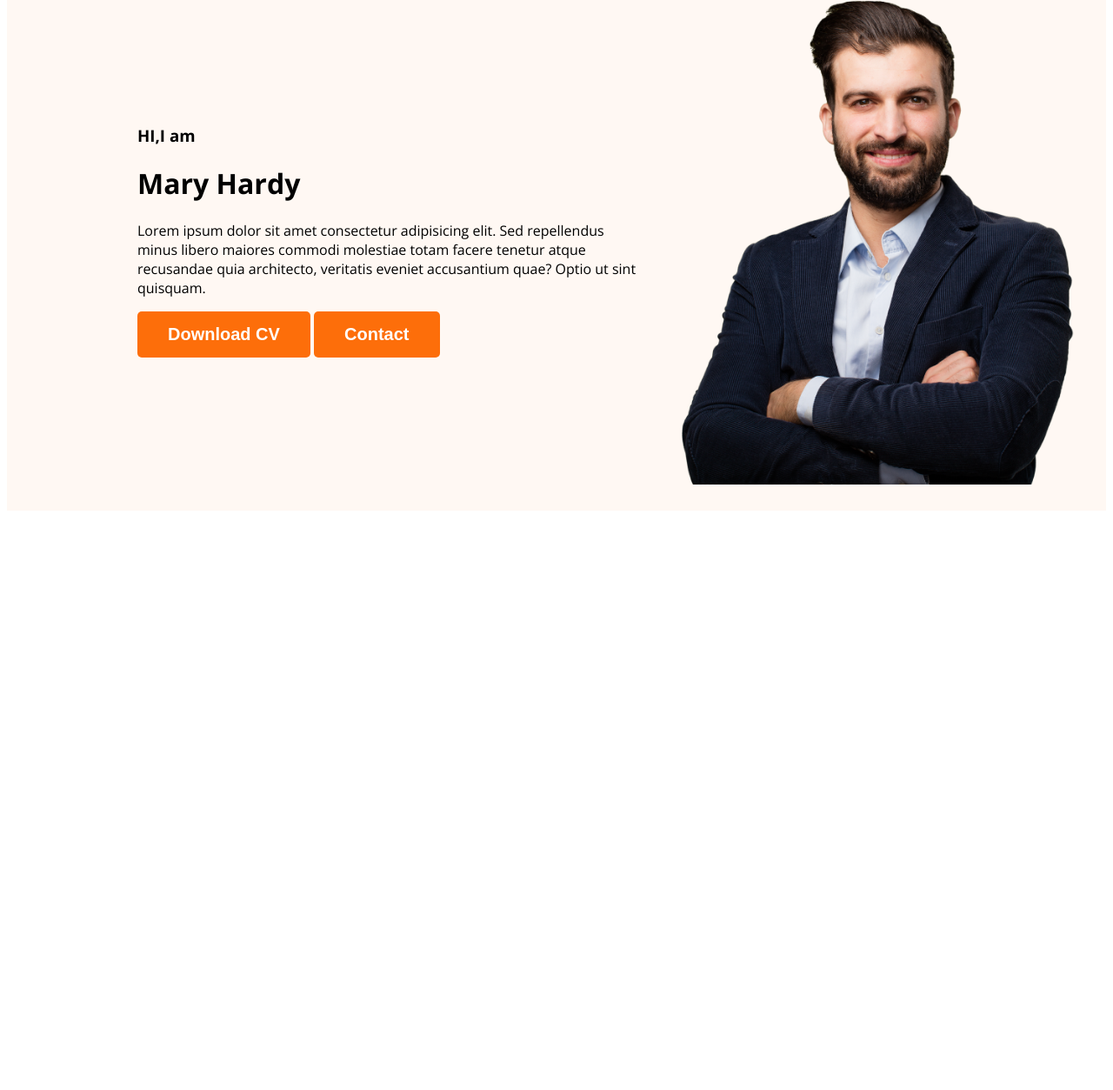
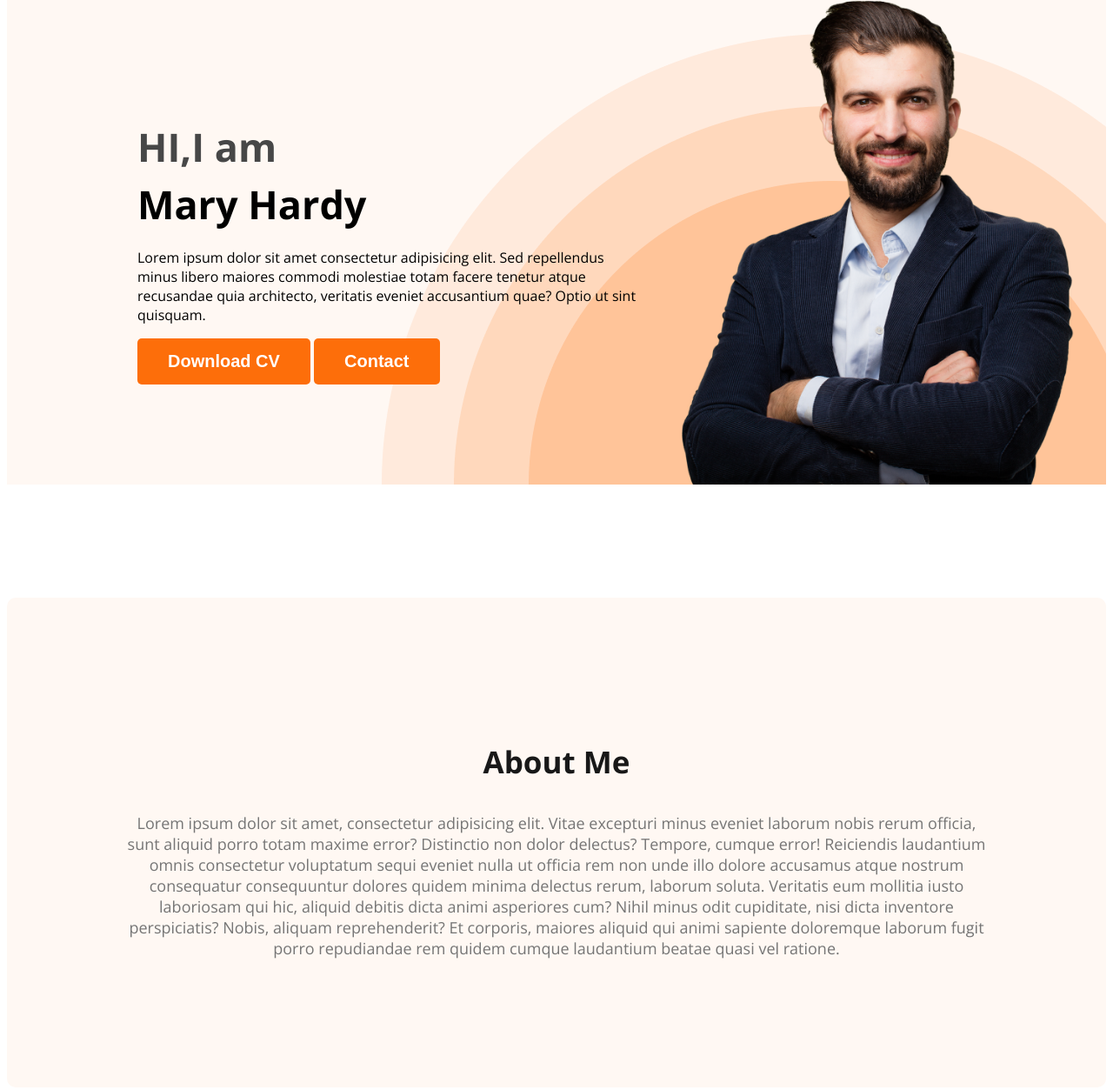
Before and after one commit to Anik66/Web-Developer--portfilo, a plain HTML site: page index.html in a window 1280 px wide. Shown: the part 211-1464 px from the top of the page at 87% size. Before the commit the page ends 806 px from the top, so only its background shows below. Drawn offline with nearby package versions, Linux system fonts and the light colour scheme.

Commit message:
about section

```diff
--- a/Styles/Portfoilo.css
+++ b/Styles/Portfoilo.css
@@ -48,14 +48,61 @@ nav a{
 /* header related styles */
 .header{
     background-color: #FFF8F3;
+    background-image: url('../images/header_bg.png');
+    background-repeat: no-repeat;
+    background-position: bottom right;
 }
 
 .banner{
-    padding: 30px 30px 30px 150px;
+    padding: 30px 30px 0px 150px;
     display: flex;
     align-items: center;
+    justify-content: space-between;
 }
 
 .banner .profile-pic {
   width: 500px;
 }
+
+.banner-greeting{
+    font-size: 45px;
+    color: #474747;
+    margin-bottom: 0px;
+}
+
+.section-title{
+    color: #181818;
+    text-align: center;
+
+    font-size: 35px;
+    font-weight: 700;
+
+}
+
+.section-description{
+    color: #757575;
+    text-align: center;
+    font-size: 18px;
+}
+
+.banner-title{
+    font-size: 45px;
+    font-weight: 700;
+    margin-top: 5px;
+    margin-bottom: 20px;
+}
+
+.banner-content{
+    max-width: 500;
+}
+
+/* main section style */
+
+
+/* section styles */
+.about{
+    padding: 130px;
+    border-radius: 10px;
+    background: #FFF8F3;
+    margin:130px 0px;
+}
--- a/index.html
+++ b/index.html
@@ -25,7 +25,7 @@
             <div class="banner-content">
                 <h3 class="banner-greeting">HI,I am </h3>
                 <h1 class="banner-title">Mary Hardy</h1>
-                <p>Lorem ipsum dolor sit amet consectetur adipisicing elit. Sed repellendus minus libero maiores commodi molestiae totam facere tenetur atque recusandae quia architecto, veritatis eveniet accusantium quae? Optio ut sint quisquam.</p>
+                <p class="banner-des">Lorem ipsum dolor sit amet consectetur adipisicing elit. Sed repellendus minus libero maiores commodi molestiae totam facere tenetur atque recusandae quia architecto, veritatis eveniet accusantium quae? Optio ut sint quisquam.</p>
                 <button class="btn-primary">Download CV</button>
                 <button class="btn-primary">Contact</button>
             </div>
@@ -38,6 +38,12 @@
     </header>
 
     <main>
+        <section class="about">
+            <h3 class="section-title">About Me</h3>
+            <p class="section-description">
+                Lorem ipsum dolor sit amet, consectetur adipisicing elit. Vitae excepturi minus eveniet laborum nobis rerum officia, sunt aliquid porro totam maxime error? Distinctio non dolor delectus? Tempore, cumque error! Reiciendis laudantium omnis consectetur voluptatum sequi eveniet nulla ut officia rem non unde illo dolore accusamus atque nostrum consequatur consequuntur dolores quidem minima delectus rerum, laborum soluta. Veritatis eum mollitia iusto laboriosam qui hic, aliquid debitis dicta animi asperiores cum? Nihil minus odit cupiditate, nisi dicta inventore perspiciatis? Nobis, aliquam reprehenderit? Et corporis, maiores aliquid qui animi sapiente doloremque laborum fugit porro repudiandae rem quidem cumque laudantium beatae quasi vel ratione.
+            </p>
+        </section>
 
     </main>
 
```
